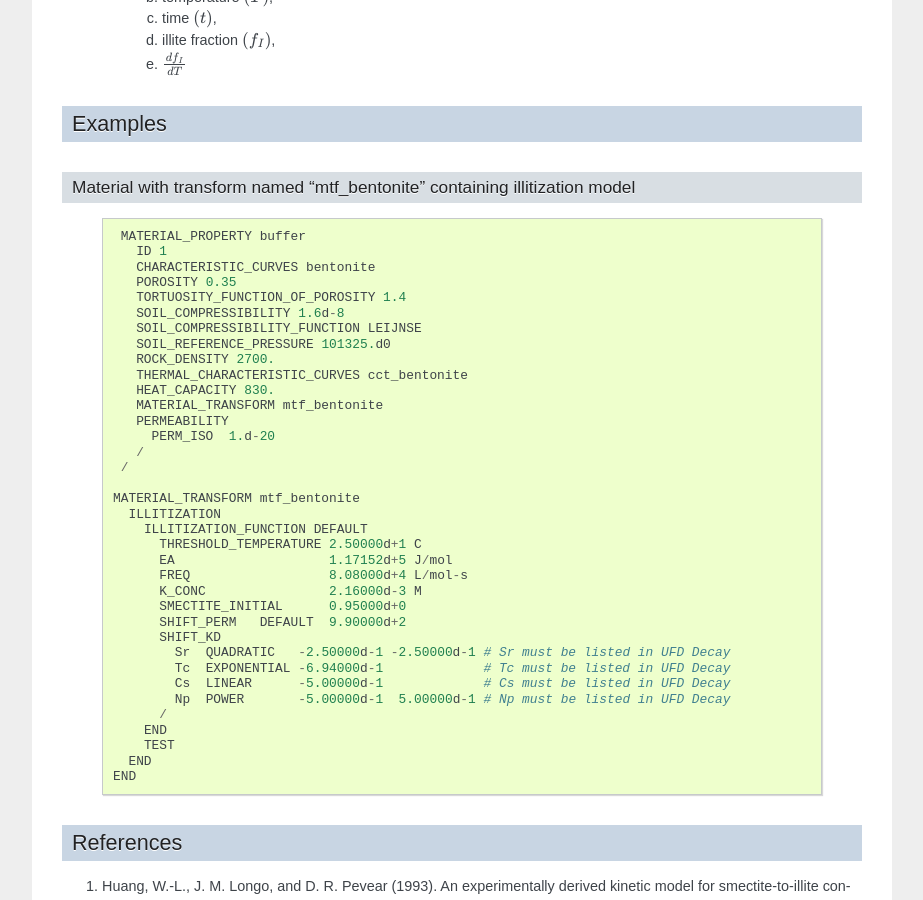
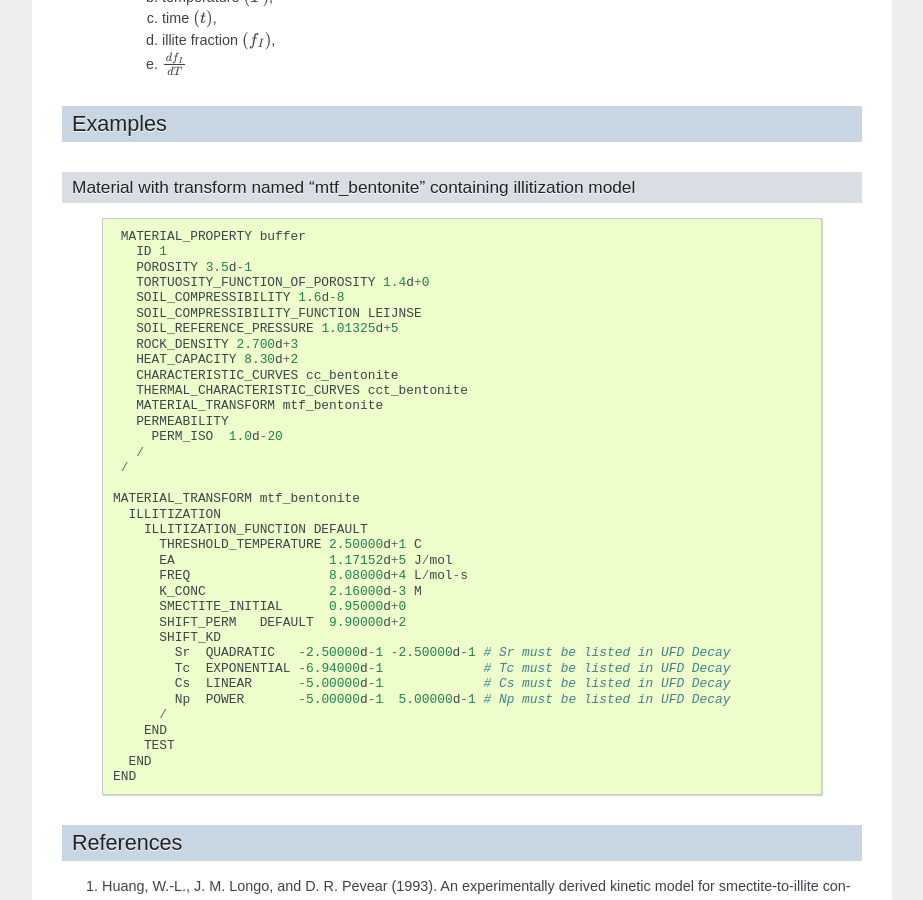
Before and after one commit to Miracloon/pflotran-documentation, a Sphinx documentation site: the page built from source/user_guide/cards/subsurface/material_transform.rst, in a window 1280 px wide and 900 px high, scrolled down 3384 px. Shown: the whole window, without its empty margins (318-1241 px from the left). Built offline with Sphinx 7.4.7, drawn with Linux system fonts in a browser that asks for light colours.

Commit message:
Adjust example.

```diff
--- a/source/user_guide/cards/subsurface/material_transform.rst
+++ b/source/user_guide/cards/subsurface/material_transform.rst
@@ -176,18 +176,18 @@ Material with transform named "mtf_bentonite" containing illitization model
 
    MATERIAL_PROPERTY buffer
      ID 1
-     CHARACTERISTIC_CURVES bentonite
-     POROSITY 0.35
-     TORTUOSITY_FUNCTION_OF_POROSITY 1.4
+     POROSITY 3.5d-1
+     TORTUOSITY_FUNCTION_OF_POROSITY 1.4d+0
      SOIL_COMPRESSIBILITY 1.6d-8
      SOIL_COMPRESSIBILITY_FUNCTION LEIJNSE
-     SOIL_REFERENCE_PRESSURE 101325.d0
-     ROCK_DENSITY 2700.
+     SOIL_REFERENCE_PRESSURE 1.01325d+5
+     ROCK_DENSITY 2.700d+3
+     HEAT_CAPACITY 8.30d+2
+     CHARACTERISTIC_CURVES cc_bentonite
      THERMAL_CHARACTERISTIC_CURVES cct_bentonite
-     HEAT_CAPACITY 830.
      MATERIAL_TRANSFORM mtf_bentonite
      PERMEABILITY
-       PERM_ISO  1.d-20
+       PERM_ISO  1.0d-20
      /
    /
 
```
